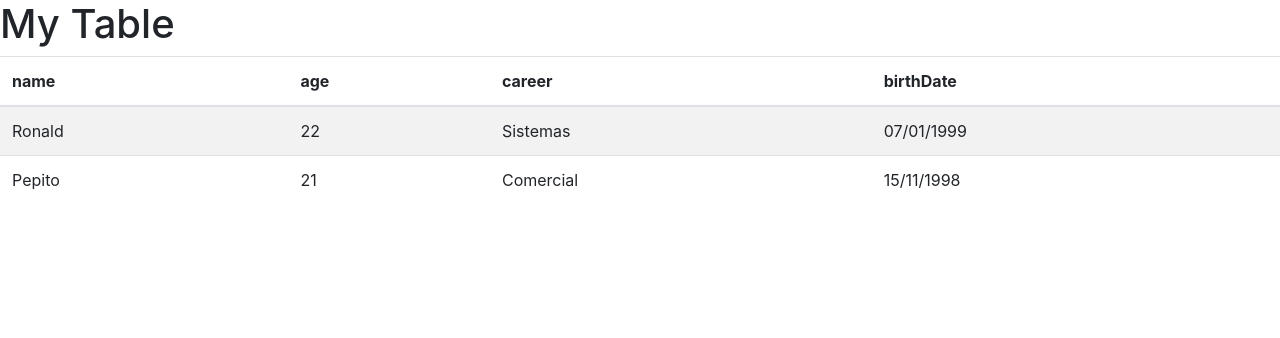
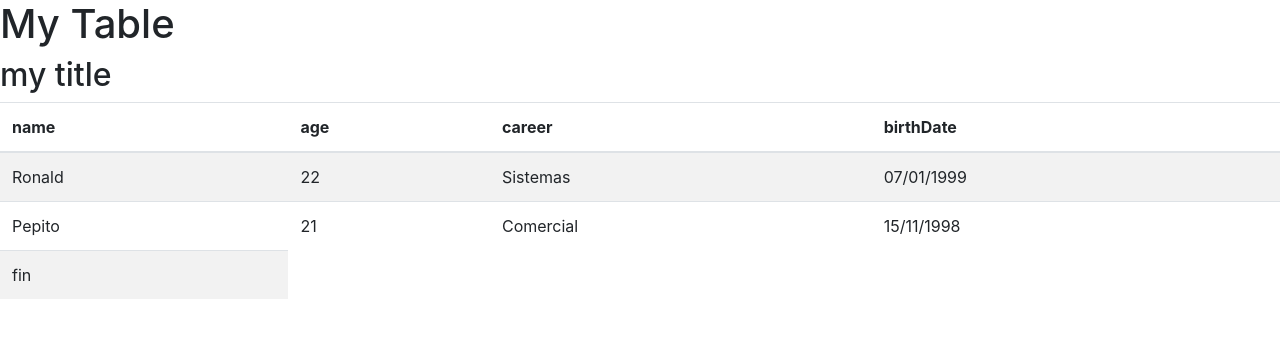
Before and after one commit to ronaldescobarjaldin/table-angular, an Angular app: page / in a window 1280 px wide. Shown: the top 338 px of the page. Built offline with nearby package versions, Linux system fonts and the light colour scheme; what angular-in-memory-web-api would draw is missing.

Commit message:
added support for title and footer

```diff
--- a/src/app/app.component.html
+++ b/src/app/app.component.html
@@ -1,2 +1,2 @@
-<h1>{{title}}</h1>
-<app-data-table [data]="data" [columns]="columns"></app-data-table>
+<h1>{{ title }}</h1>
+<app-data-table [title]="'my title'" [data]="data" [columns]="columns" [footer]="'fin'"></app-data-table>
--- a/src/app/data-table/data-table.component.html
+++ b/src/app/data-table/data-table.component.html
@@ -1,12 +1,22 @@
+<div>
+  <div>
+    <h2 *ngIf="title">{{title}}</h2>
+  </div>
   <table class="table table-striped">
     <thead>
       <tr>
-            <th scope="col" *ngFor="let column of columns">{{column}}</th>
+        <th scope="col" *ngFor="let column of columns">{{ column }}</th>
       </tr>
     </thead>
     <tbody>
       <tr *ngFor="let element of data; index as i">
-            <td *ngFor="let property of element | keyvalue: originalOrder">{{ property.value }}</td>
+        <td *ngFor="let property of element | keyvalue: originalOrder">
+          {{ property.value }}
+        </td>
+      </tr>
+      <tr *ngIf="footer">
+          <td>{{footer}}</td>
       </tr>
     </tbody>
   </table>
+</div>
--- a/src/app/data-table/data-table.component.ts
+++ b/src/app/data-table/data-table.component.ts
@@ -7,6 +7,9 @@ import { Component, Input, OnInit } from '@angular/core';
   styleUrls: ['./data-table.component.css'],
 })
 export class DataTableComponent implements OnInit {
+
+  @Input() title: string;
+  @Input() footer: string;
   @Input() data: any[];
   @Input() columns: string[];
 
```
Lines whose indentation alone changed are shown as unchanged.
